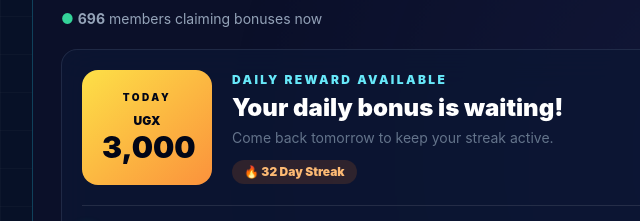
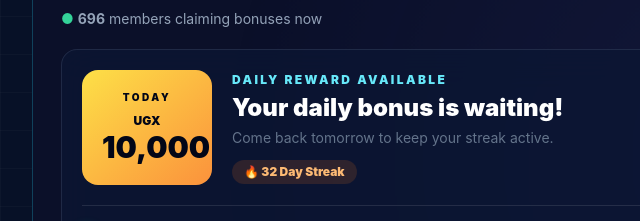
Before and after one commit to Goldtechmgt/Profitex, a plain HTML site: page index.html in a window 1280 px wide. Shown: the part 2140-2361 px from the top of the page, 0-640 px from the left. Drawn offline with nearby package versions, Linux system fonts and the light colour scheme.

Commit message:
Update displayed amount from 3,000 to 10,000

```diff
--- a/index.html
+++ b/index.html
@@ -299,7 +299,7 @@ tailwind.config = {
             <div class="rounded-2xl bg-gradient-to-br from-yellow-300 to-orange-400 text-slate-950 p-5 text-center">
               <div class="text-[10px] tracking-[.25em] font-black">TODAY</div>
               <div class="text-xs font-black mt-2">UGX</div>
-              <div class="text-3xl font-black">3,000</div>
+              <div class="text-3xl font-black">10,000</div>
             </div>
             <div>
               <div class="text-xs text-cyan-300 font-black tracking-[.2em]">DAILY REWARD AVAILABLE</div>
```
